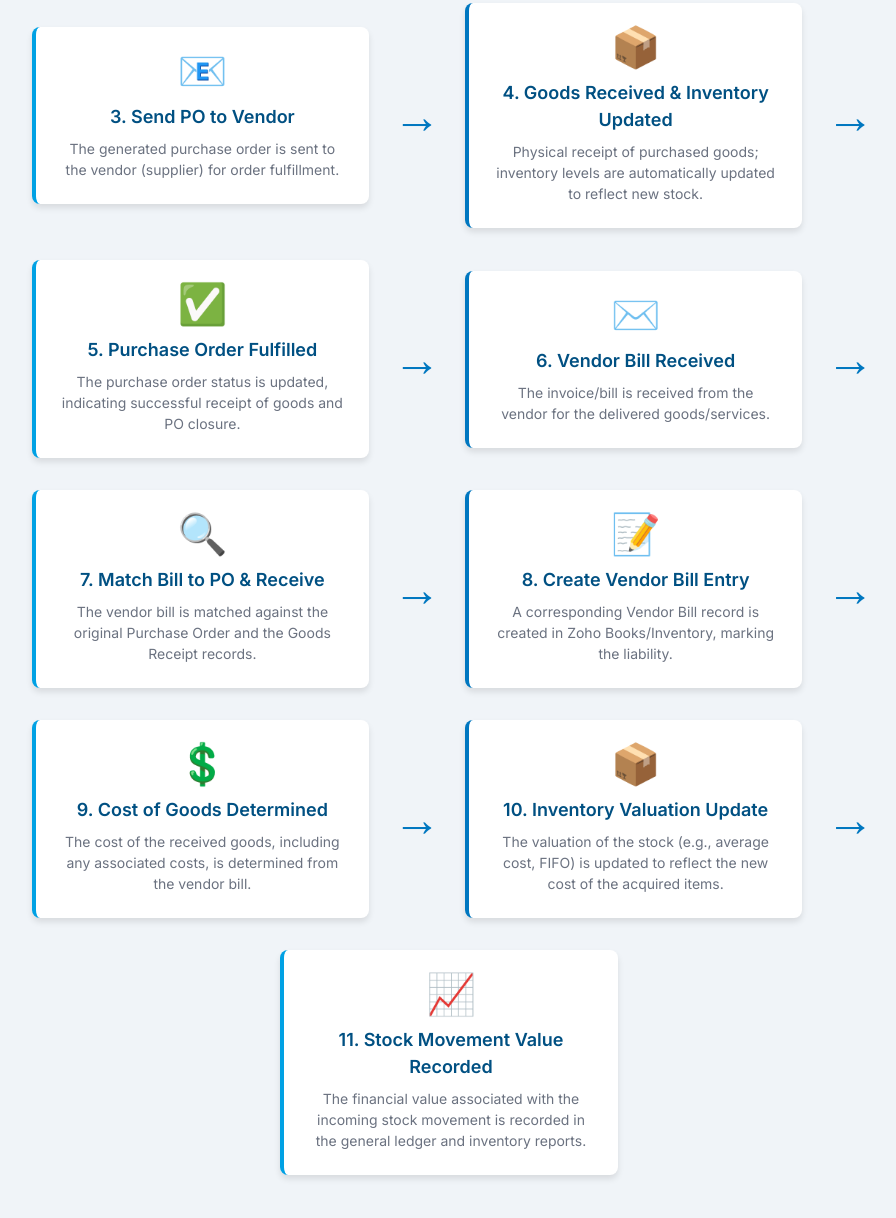
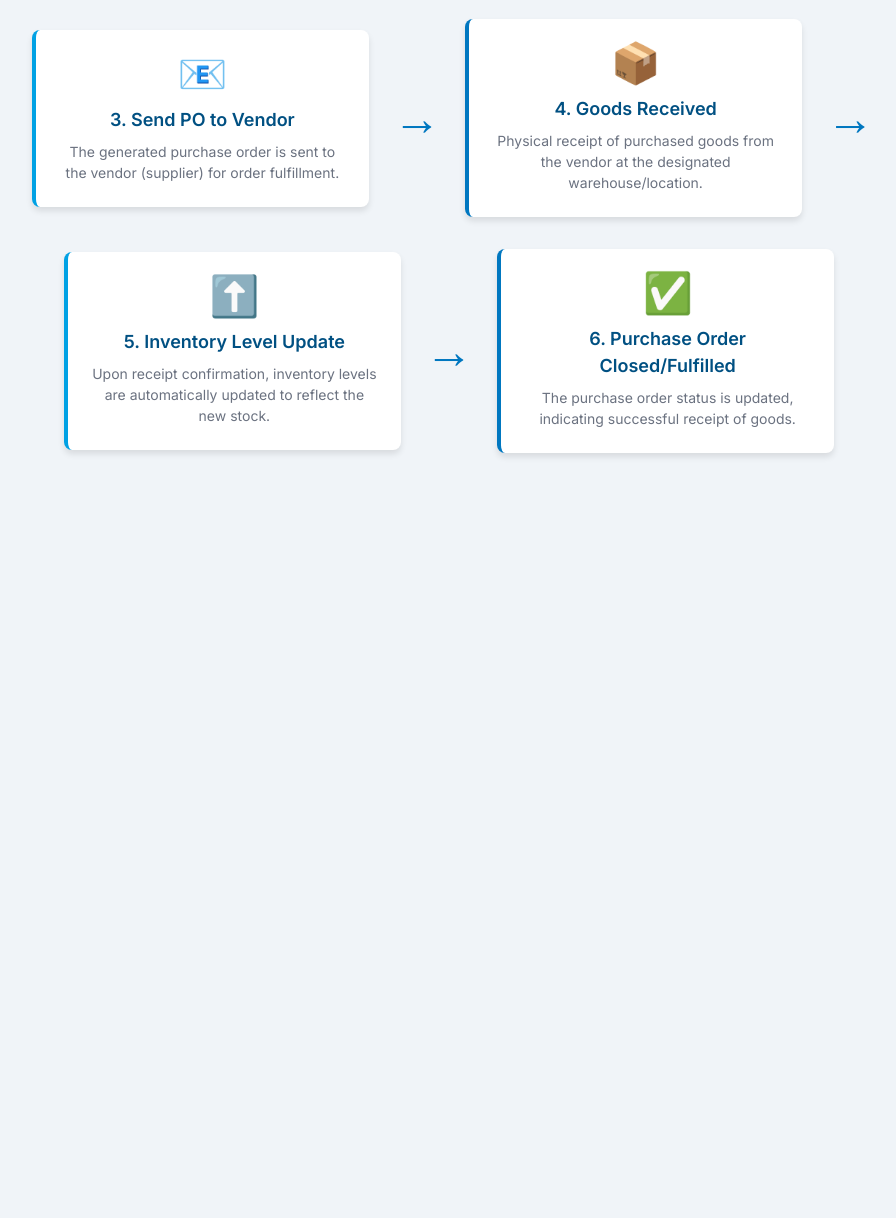
Before and after one commit to Fatty613/Lead-to-Customer, a plain HTML site: page index.html in a window 1280 px wide. Shown: the part 496-1714 px from the top of the page, without its empty margins (191-1087 px from the left). After the commit the page ends 997 px from the top, so only its background shows below. Drawn offline with nearby package versions, Linux system fonts and the light colour scheme.

Commit message:
index.html

```diff
--- a/index.html
+++ b/index.html
@@ -3,7 +3,7 @@
 <head>
     <meta charset="UTF-8">
     <meta name="viewport" content="width=device-width, initial-scale=1.0">
-    <title>Zoho CRM: Consolidated Purchase to Stock Value Process Flow</title>
+    <title>Zoho: Purchase Order to Purchase Receive Management Process Flow</title>
     <script src="https://cdn.tailwindcss.com"></script>
     <link href="https://fonts.googleapis.com/css2?family=Inter:wght@400;600;700&display=swap" rel="stylesheet">
     <style>
@@ -105,8 +105,8 @@
 </head>
 <body>
     <div class="container mx-auto p-4 md:p-8">
-        <h1 class="text-3xl md:text-4xl font-bold text-center text-[#005082] mb-10">Zoho Inventory: Consolidated Purchase to Stock Value Process Flow</h1>
-        <p class="max-w-4xl mx-auto text-center text-gray-700 mb-12">This comprehensive process flow illustrates the entire procurement cycle in Zoho, from identifying backorder needs and creating purchase orders, through goods receipt and vendor bill processing, to finally updating inventory levels and their associated monetary values.</p>
+        <h1 class="text-3xl md:text-4xl font-bold text-center text-[#005082] mb-10">Zoho Inventory: Purchase Order to Purchase Receive Management Process Flow</h1>
+        <p class="max-w-4xl mx-auto text-center text-gray-700 mb-12">This process flow details how Zoho CRM facilitates the creation and management of purchase orders, from identifying backorder needs to updating inventory upon the receipt of goods.</p>
 
         <div class="flow-container flex justify-center items-stretch">
 
@@ -141,13 +141,13 @@
                 <div class="vertical-arrow">↓</div>
             </div>
 
-            <span class="arrow horizontal-arrow">→</span>
+             <span class="arrow horizontal-arrow">→</span>
 
             <div class="flow-item">
                 <div class="flow-card border-[#0077C0]">
                     <div class="step-icon">📦</div>
-                    <div class="step-title">4. Goods Received & Inventory Updated</div>
-                    <p class="step-description">Physical receipt of purchased goods; inventory levels are automatically updated to reflect new stock.</p>
+                    <div class="step-title">4. Goods Received</div>
+                    <p class="step-description">Physical receipt of purchased goods from the vendor at the designated warehouse/location.</p>
                 </div>
                 <div class="vertical-arrow">↓</div>
             </div>
@@ -156,9 +156,9 @@
 
             <div class="flow-item">
                 <div class="flow-card border-[#00A1E4]">
-                    <div class="step-icon">✅</div>
-                    <div class="step-title">5. Purchase Order Fulfilled</div>
-                    <p class="step-description">The purchase order status is updated, indicating successful receipt of goods and PO closure.</p>
+                    <div class="step-icon">⬆️</div>
+                    <div class="step-title">5. Inventory Level Update</div>
+                    <p class="step-description">Upon receipt confirmation, inventory levels are automatically updated to reflect the new stock.</p>
                 </div>
                 <div class="vertical-arrow">↓</div>
             </div>
@@ -167,64 +167,9 @@
 
             <div class="flow-item">
                 <div class="flow-card border-[#0077C0]">
-                    <div class="step-icon">✉️</div>
-                    <div class="step-title">6. Vendor Bill Received</div>
-                    <p class="step-description">The invoice/bill is received from the vendor for the delivered goods/services.</p>
-                </div>
-                <div class="vertical-arrow">↓</div>
-            </div>
-
-            <span class="arrow horizontal-arrow">→</span>
-
-            <div class="flow-item">
-                <div class="flow-card border-[#00A1E4]">
-                    <div class="step-icon">🔍</div>
-                    <div class="step-title">7. Match Bill to PO & Receive</div>
-                    <p class="step-description">The vendor bill is matched against the original Purchase Order and the Goods Receipt records.</p>
-                </div>
-                <div class="vertical-arrow">↓</div>
-            </div>
-
-            <span class="arrow horizontal-arrow">→</span>
-
-            <div class="flow-item">
-                <div class="flow-card border-[#0077C0]">
-                    <div class="step-icon">📝</div>
-                    <div class="step-title">8. Create Vendor Bill Entry</div>
-                    <p class="step-description">A corresponding Vendor Bill record is created in Zoho Books/Inventory, marking the liability.</p>
-                </div>
-                <div class="vertical-arrow">↓</div>
-            </div>
-
-            <span class="arrow horizontal-arrow">→</span>
-
-            <div class="flow-item">
-                <div class="flow-card border-[#00A1E4]">
-                    <div class="step-icon">💲</div>
-                    <div class="step-title">9. Cost of Goods Determined</div>
-                    <p class="step-description">The cost of the received goods, including any associated costs, is determined from the vendor bill.</p>
-                </div>
-                <div class="vertical-arrow">↓</div>
-            </div>
-
-            <span class="arrow horizontal-arrow">→</span>
-
-            <div class="flow-item">
-                <div class="flow-card border-[#0077C0]">
-                    <div class="step-icon">📦</div>
-                    <div class="step-title">10. Inventory Valuation Update</div>
-                    <p class="step-description">The valuation of the stock (e.g., average cost, FIFO) is updated to reflect the new cost of the acquired items.</p>
-                </div>
-                <div class="vertical-arrow">↓</div>
-            </div>
-
-            <span class="arrow horizontal-arrow">→</span>
-
-            <div class="flow-item">
-                <div class="flow-card border-[#00A1E4]">
-                    <div class="step-icon">📈</div>
-                    <div class="step-title">11. Stock Movement Value Recorded</div>
-                    <p class="step-description">The financial value associated with the incoming stock movement is recorded in the general ledger and inventory reports.</p>
+                    <div class="step-icon">✅</div>
+                    <div class="step-title">6. Purchase Order Closed/Fulfilled</div>
+                    <p class="step-description">The purchase order status is updated, indicating successful receipt of goods.</p>
                 </div>
                 <div class="vertical-arrow">↓</div>
             </div>
```
